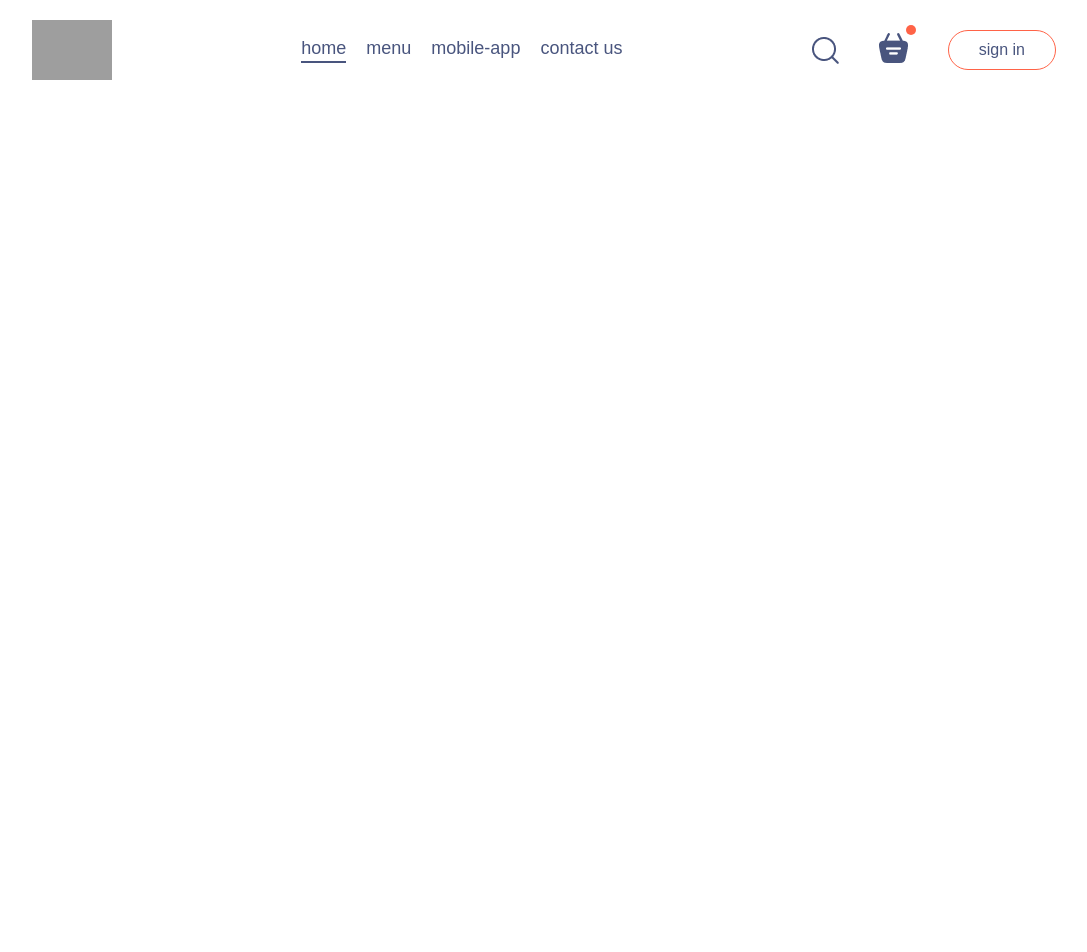
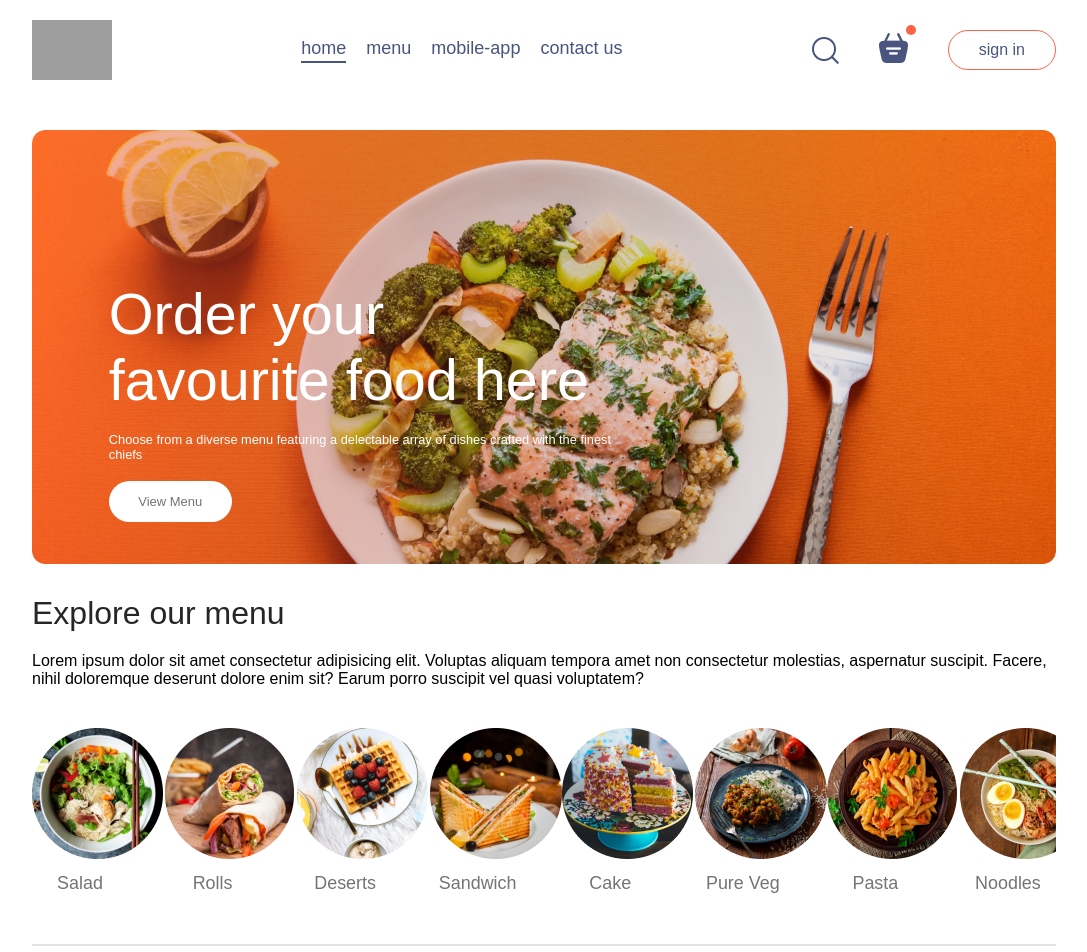
Before and after one commit to NELSNEAKO/smart-canteen, a React (Create React App) app in the folder frontend/: page / in a window 1280 px wide. Shown: the top 952 px of the page, without its empty margins (96-1183 px from the left). Before the commit the page ends 800 px from the top, so only its background shows below. Built offline with nearby package versions, Linux system fonts and the light colour scheme; grey boxes are pictures that could not be loaded.

Commit message:
expermenting

```diff
--- a/frontend/src/App.css
+++ b/frontend/src/App.css
@@ -18,3 +18,12 @@ a{
   width: 80%;
   margin: auto;
 }
+
+@keyframes fadeIn{
+  0%{
+    opacity: 0;
+  }
+  100%{
+    opacity: 1;
+  }
+}
--- /dev/null
+++ b/frontend/src/components/ExploreMenu/ExploreMenu.css
@@ -0,0 +1,57 @@
+.explore-menu{
+    display: flex;
+    flex-direction: column;
+    gap: 20px;
+}
+
+.explore-menu h1{
+    color: #262626;
+    font-weight: 500;
+}
+
+.explore-menu-text{
+    max-width: 60%;
+    color: #808080;
+}
+
+.explore-menu-list{
+    display: flex;
+    justify-content: space-between;
+    align-items: center;
+    gap: 30px;
+    text-align: center;
+    margin: 20px 0px;
+    overflow-x: scroll;
+}
+
+.explore-menu-list::-webkit-scrollbar{
+    display: none;
+}
+
+.explore-menu-list-item{
+    width: 7.5vw;
+    min-width: 80px;
+    cursor: pointer;
+    transition: 0.2s;
+    border-radius: 50%;
+}
+
+.explore-menu-list-item p{
+    margin-top: 10px;
+    color: #747474;
+    font-size: max(1.4vw,16px);
+    cursor: pointer;
+}
+
+.explore-menu hr{
+    margin: 10px 0px;
+    height: 2px;
+    background-color: #e2e2e2;
+    border: none;
+}
+
+.explore-menu-list-item .active{
+    border: 4px solid tomato;
+    padding: 2px;
+    border-radius: 50%;
+}
--- /dev/null
+++ b/frontend/src/components/ExploreMenu/ExploreMenu.jsx
@@ -0,0 +1,26 @@
+import React from 'react'
+import './ExploreMenu.css'
+import {menu_list} from '../../assets/frontend_assets/assets'
+
+const ExploreMenu = ({category,setCategory}) => {
+  return (
+    <div className='explore-menu' id='explore-menu'>
+        <h1>Explore our menu</h1>
+        <p>Lorem ipsum dolor sit amet consectetur adipisicing elit. Voluptas aliquam tempora amet non consectetur molestias, aspernatur suscipit. Facere, nihil doloremque
+           deserunt dolore enim sit? Earum porro suscipit vel quasi voluptatem?</p>
+        <div className="explore-menu-list">
+          {menu_list.map((item,index)=>{
+            return (
+              <div onClick={()=>setCategory(prev=>prev===item.menu_name?'All':item.menu_name)} key={index} className="explore-menu-list-item">
+                <img className={category===item.menu_name?'active':''} src={item.menu_image} alt="" />
+                <p>{item.menu_name}</p>
+              </div>
+            )
+          })}
+        </div>
+        <hr />
+    </div>
+  )
+}
+
+export default ExploreMenu
--- /dev/null
+++ b/frontend/src/components/Header/Header.css
@@ -0,0 +1,41 @@
+.header{
+    height: 34vw;
+    margin: 30px auto;
+    background: url('/public/header_img.png') no-repeat;
+    background-size: contain;
+    position: relative;
+}
+
+.header-contents{
+    position: absolute;
+    display: flex;
+    flex-direction: column;
+    align-items: start;
+    gap: 1.5vw;
+    max-width: 50%;
+    bottom: 10%;
+    left: 6vw;
+    animation: fadeIn 3s;
+}
+
+.header-contents h2{
+    font-weight: 500;
+    color: #fff;
+    font-size: max(4.5vw,22px);
+}
+
+.header-contents p{
+    color: #fff;
+    font-size: 1vw;
+}
+
+.header-contents button{
+    border: none;
+    color: #747474;
+    font-weight: 500;
+    padding: 1vw 2.3vw;
+    background-color: #fff;
+    font-size: max(1vw,13px);
+    border-radius: 50px;
+
+}
--- /dev/null
+++ b/frontend/src/components/Header/Header.jsx
@@ -0,0 +1,19 @@
+import React from 'react'
+import './Header.css'
+
+function Header() {
+  return (
+    <div className='header'>
+        <div className="header-contents">
+            <h2>Order your favourite food here</h2>
+            <p>
+                Choose from a diverse menu featuring a delectable array of dishes
+                crafted with the finest chiefs
+            </p>
+            <button>View Menu</button>
+        </div>
+    </div>
+  )
+}
+
+export default Header
--- a/frontend/src/pages/Home/HomePage.jsx
+++ b/frontend/src/pages/Home/HomePage.jsx
@@ -1,10 +1,16 @@
 import React, { useEffect, useState } from 'react';
 import  './HomePage.css'
+import Header from '../../components/Header/Header';
+import ExploreMenu from '../../components/ExploreMenu/ExploreMenu';
 
 function HomePage() {
 
+  const [category, setCategory] = useState('All');
+
   return (
     <>
+      <Header />
+      <ExploreMenu category={category} setCategory={setCategory}/>
 
     </>
   );
```
Also changed, not shown: frontend/public/header_img.png (added).
